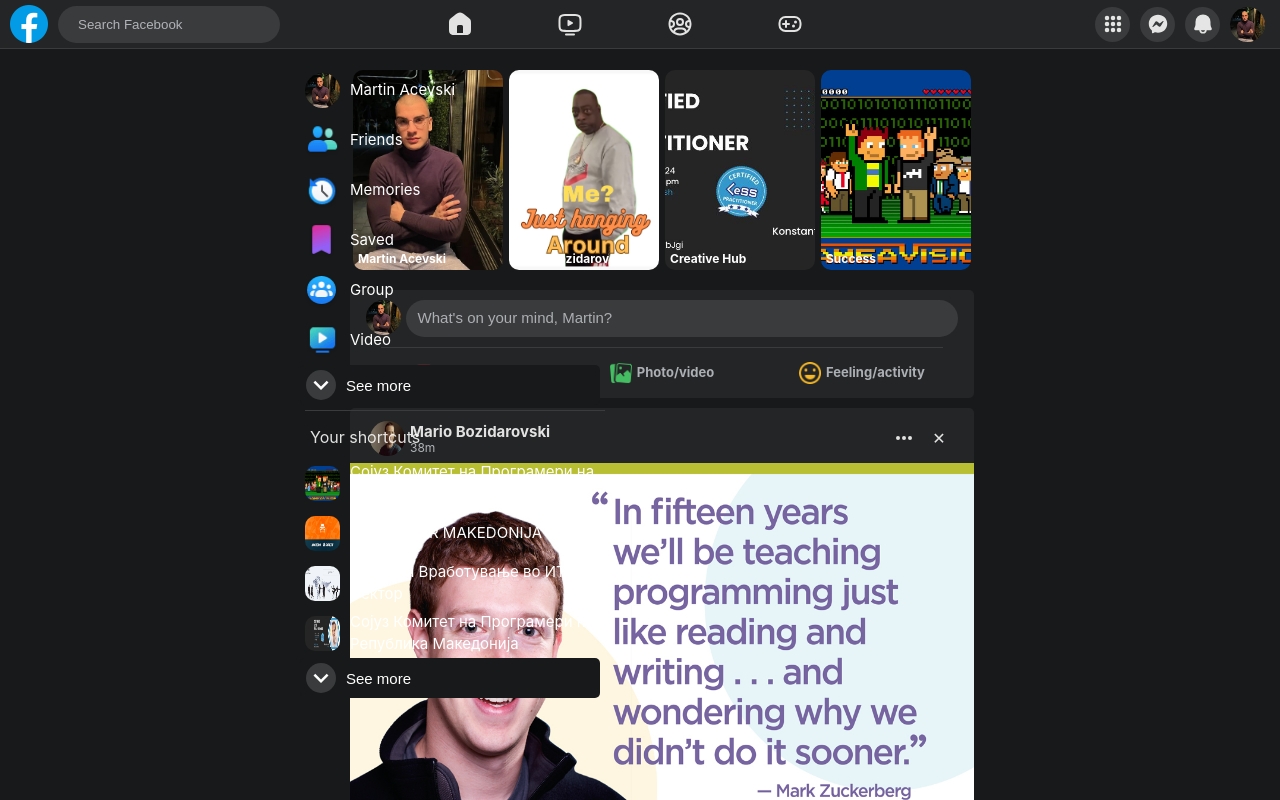
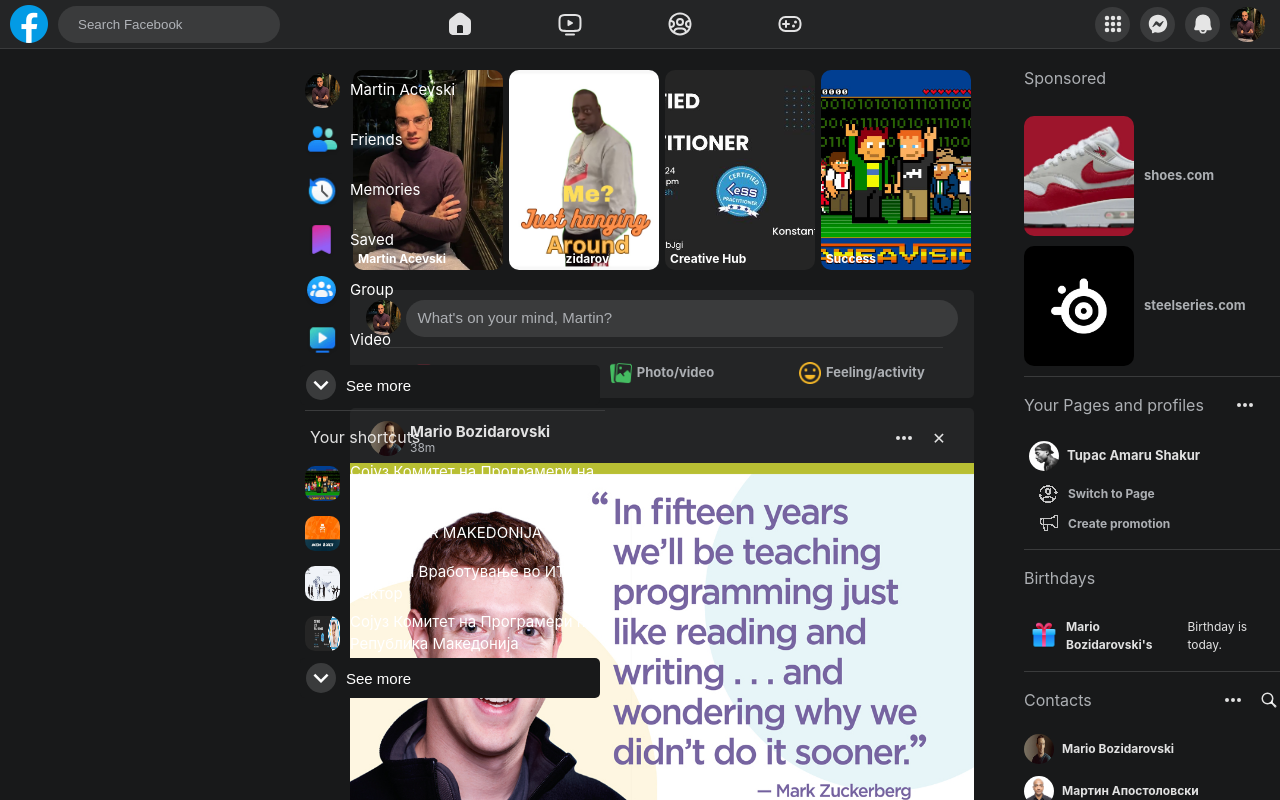
Before and after one commit to martinacev/facebook-homepage, a React (Vite) app: page / in a window 1280 px wide. Shown: the top 800 px of the page. Built offline with nearby package versions, Linux system fonts and the light colour scheme.

Commit message:
adding-scroll-active

```diff
--- a/src/components/active/Active.jsx
+++ b/src/components/active/Active.jsx
@@ -7,10 +7,12 @@
 const Active = () => {
 	return (
 		<div className={classes.container}>
-			<Promotions />
-			<Pages />
-			<Birthdays />
-			<Contacts />
+			<div className={classes.wrapper}>
+				<Promotions />
+				<Pages />
+				<Birthdays />
+				<Contacts />
+			</div>
 		</div>
 	);
 };
--- a/src/components/active/Active.module.css
+++ b/src/components/active/Active.module.css
@@ -2,6 +2,40 @@
 	display: flex;
 	flex-direction: column;
 	width: 300px;
+  }
+
+  .wrapper {
+	flex-direction: column;
 	position: fixed;
-	left: 1325px;
-}
+	max-height: 100vh;
+	overflow-y: auto;
+	scrollbar-color: transparent transparent;
+	transition: scrollbar-color 0.3s ease;
+  }
+
+  .wrapper::-webkit-scrollbar {
+	background-color: transparent;
+  }
+
+  .wrapper:hover {
+	scrollbar-color: #3a3b3c transparent;
+	scrollbar-width: thin;
+  }
+
+  .wrapper:hover::-webkit-scrollbar {
+	background-color: #3a3b3c;
+  }
+
+  .wrapper::-webkit-scrollbar-thumb {
+	background-color: transparent;
+	position: relative;
+  }
+
+
+  .wrapper::-webkit-scrollbar-track {
+	background-color: transparent;
+  }
+
+  .wrapper:hover::-webkit-scrollbar-track {
+	background-color: #656668;
+  }
```
